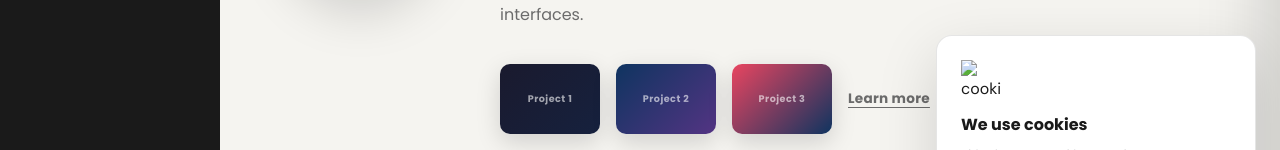
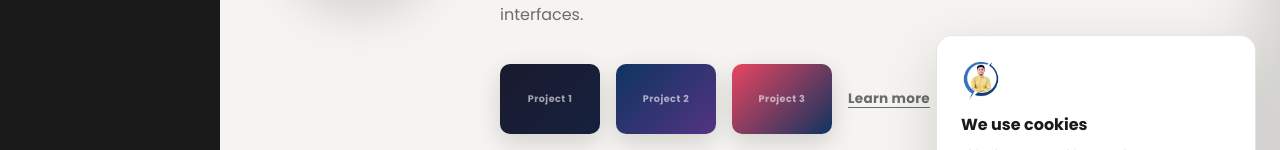
Before and after one commit to aliyan-yousaf/Portfolio, a plain HTML site: page index.html in a window 1280 px wide. Shown: the part 497-647 px from the top of the page. Drawn offline with Linux system fonts and the light colour scheme; files whose address does not match are found by name.

Commit message:
first commit

```diff
--- a/index.html
+++ b/index.html
@@ -19,7 +19,7 @@
   ============================================================ -->
   <div class="cookie-banner" id="cookieBanner">
     <div class="cookie-inner">
-      <img src="img/cookie.svg" alt="cookie" class="cookie-icon" />
+      <img src="icon.jpeg" alt="cookie" class="cookie-icon" />
       <h4>We use cookies</h4>
       <p>This site uses cookies to enhance your experience. By continuing to browse this site, you accept our use of cookies.</p>
       <div class="cookie-btns">
```
